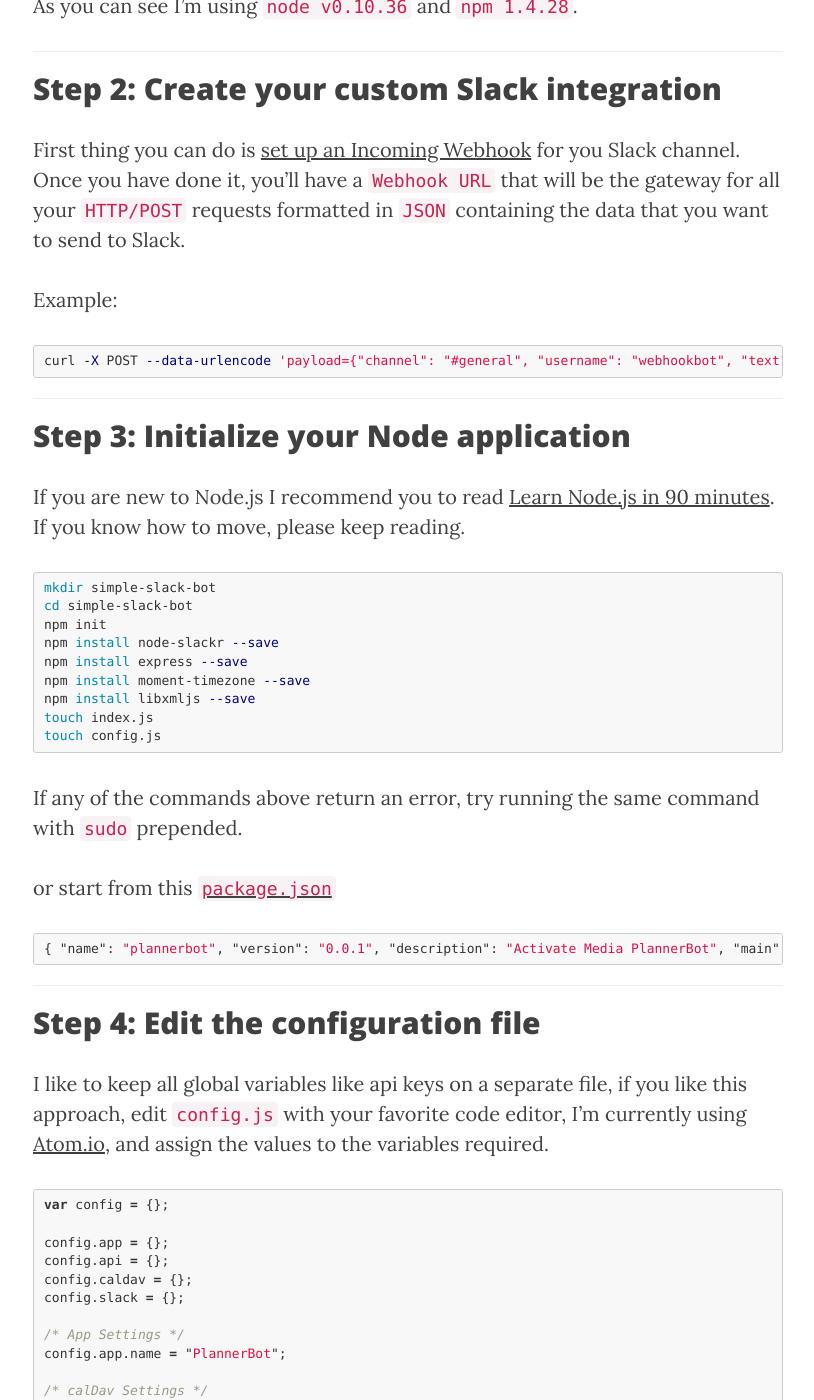
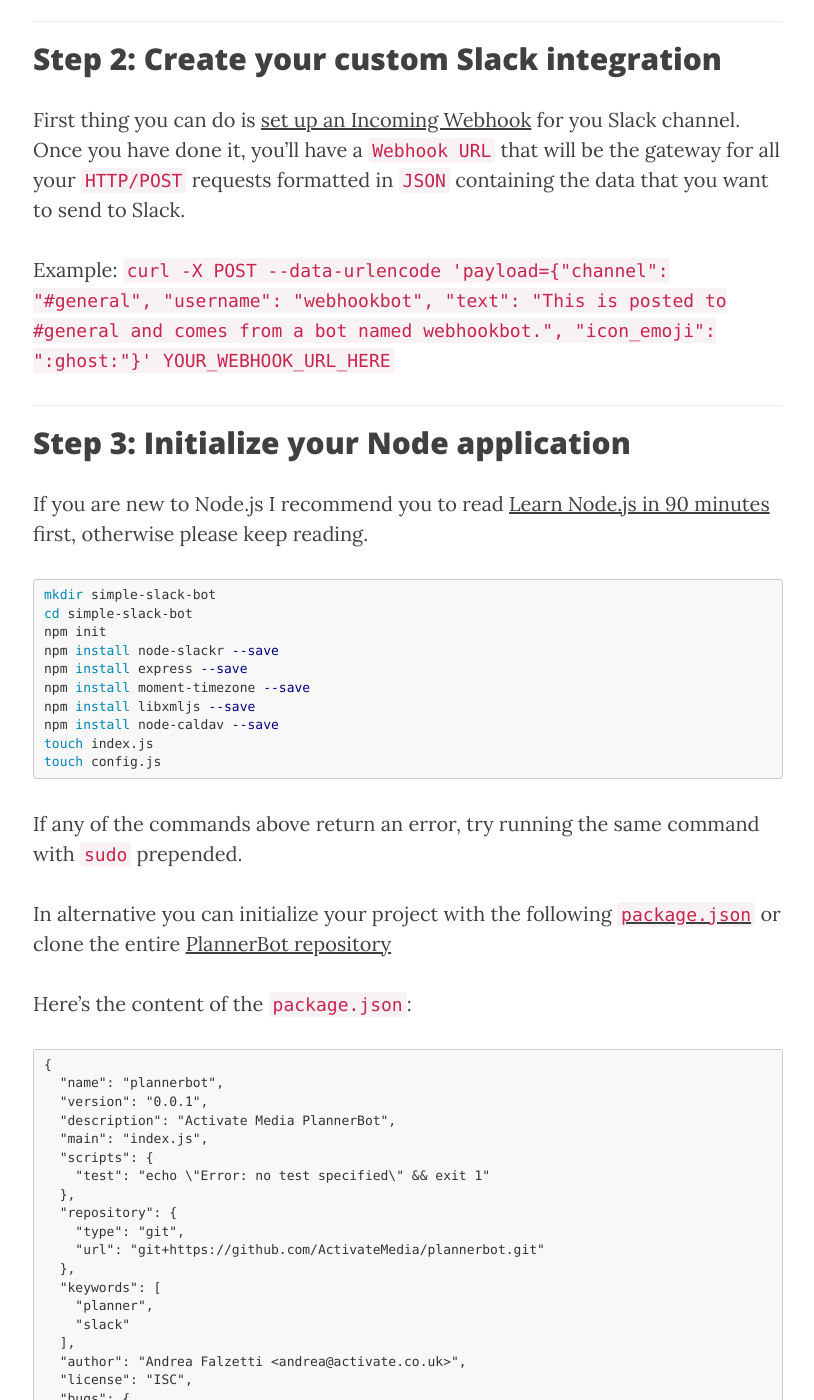
Before and after one commit to andreafalzetti/andreafalzetti.github.io, a Jekyll site: the page built from _posts/2016-03-22-how-to-create-a-simple-slack-bot-in-nodejs.markdown, in a window 1280 px wide and 1400 px high, scrolled down 2132 px. Shown: the whole window, without its empty margins (232-1046 px from the left). Built offline with Jekyll 4.4.1, drawn with Linux system fonts in a browser that asks for light colours; nearby versions of some CDN libraries; comment, search, counter and statistics services are not loaded; some of the changed text lies outside the part shown.

Commit message:
Adding new post + GA + Comments

````diff
--- /dev/null
+++ b/_includes/comments.html
@@ -0,0 +1,24 @@
+{% if page.comments %}
+<div class="container">
+  <div class="row">
+    <div class="col-lg-8 col-lg-offset-2 col-md-10 col-md-offset-1">
+      <!-- Add Disqus comments. -->
+      <div id="disqus_thread"></div>
+      <script type="text/javascript">
+        /* * * CONFIGURATION VARIABLES: EDIT BEFORE PASTING INTO YOUR WEBPAGE * * */
+        var disqus_shortname = 'andreafalzetti'; // required: replace example with your forum shortname
+        var disqus_identifier = "{{ site.disqusid }}{{ page.url | replace:'index.html','' }}";
+
+        /* * * DON'T EDIT BELOW THIS LINE * * */
+        (function() {
+          var dsq = document.createElement('script'); dsq.type = 'text/javascript'; dsq.async = true;
+          dsq.src = '//' + disqus_shortname + '.disqus.com/embed.js';
+          (document.getElementsByTagName('head')[0] || document.getElementsByTagName('body')[0]).appendChild(dsq);
+        })();
+      </script>
+      <noscript>Please enable JavaScript to view the <a href="http://disqus.com/?ref_noscript">comments powered by Disqus.</a></noscript>
+      <a href="http://disqus.com" class="dsq-brlink">comments powered by <span class="logo-disqus">Disqus</span></a>
+      {% endif %}
+    </div>
+  </div>
+</div>
--- /dev/null
+++ b/_includes/google_analytics.html
@@ -0,0 +1,11 @@
+
+<script>
+  (function(i,s,o,g,r,a,m){i['GoogleAnalyticsObject']=r;i[r]=i[r]||function(){
+  (i[r].q=i[r].q||[]).push(arguments)},i[r].l=1*new Date();a=s.createElement(o),
+  m=s.getElementsByTagName(o)[0];a.async=1;a.src=g;m.parentNode.insertBefore(a,m)
+  })(window,document,'script','//www.google-analytics.com/analytics.js','ga');
+
+  ga('create', 'UA-75939523-1', 'auto');
+  ga('send', 'pageview');
+
+</script>
--- a/_layouts/default.html
+++ b/_layouts/default.html
@@ -9,7 +9,11 @@
 
     {{ content }}
 
+    {% include comments.html %}
+
     {% include footer.html %}
+
+    {% include google_analytics.html %}
 
 </body>
 
--- a/_layouts/post.html
+++ b/_layouts/post.html
@@ -43,28 +43,7 @@
                     {% endif %}
                 </ul>
 
-                {% if page.comments %}
-
                 <hr>
-
-                <div id="disqus_thread"></div>
-                  <script>
-                  var disqus_config = function () {
-                    this.page.url = "{{ site.url }}";
-                    this.page.identifier = "{{ page.url }}";
-                  };
-                  (function() { // DON'T EDIT BELOW THIS LINE
-                  var d = document, s = d.createElement('script');
-
-                  s.src = '//andreafalzetti.disqus.com/embed.js';
-
-                  s.setAttribute('data-timestamp', +new Date());
-                  (d.head || d.body).appendChild(s);
-                  })();
-                  </script>
-                </div>
-                <script id="dsq-count-scr" src="//andreafalzetti.disqus.com/count.js" async></script>
-              {% endif %}
 
             </div>
         </div>
--- a/_posts/2016-03-22-how-to-create-a-simple-slack-bot-in-nodejs.markdown
+++ b/_posts/2016-03-22-how-to-create-a-simple-slack-bot-in-nodejs.markdown
@@ -10,20 +10,19 @@
 header-img: "img/post-bg-01.jpg"
 ---
 
-In this post I want to help you creating your *first Slack application with Node.js*.
+In this post I want to help you creating a *simple Slack bot with Node.js*.
 
-Slack has created two different integrations methods, Incoming/Outcoming Webhooks and Bot Users. If you are interested in the latter case, please read my article about _Creating a Slack User Bot_.
+Slack has created two different integrations methods, **Incoming/Outcoming Webhooks** and **Bot Users**. If you are interested in the latter case, please read my article about _Creating a Slack User Bot_.
 
-In this article, we are going to integrate the Slack Incoming Webhooks which allows you to send data into Slack in real-time.
+In this article, we are going to integrate the Slack Incoming Webhooks which allows you to **send data into Slack** in real-time.
 
-The application created for this example has to read a calendar and send the daily events to a Slack channel.
+The application created in this example reads the events from a calendar and sends the daily events to a Slack channel. At [Activate Media](http://activate.co.uk){:target="_blank"} we use this bot everyday. Check out [The Activate bot story](https://medium.com/@activatemedia/the-activate-bot-story-cecfc4764292){:target="_blank"} for more informations.
 
-At [Activate Media](http://activate.co.uk){:target="_blank"} we use this bot everyday. Check out [The Activate bot story](https://medium.com/@activatemedia/the-activate-bot-story-cecfc4764292){:target="_blank"} for more informations.
 ![slack-plannerbot-example]({{site.url}}/img/slack-plannerbot-example.jpg)
 
 ## Step 1: Install Node.js ##
 
-If you have Node installed on your machine, you can skip this step. If now, follow the link based on your operating system:
+If you have Node installed on your machine, you can skip this step. If not, follow the link based on your operating system:
 
 * [OS X](https://nodejs.org/en/download/package-manager/#osx){:target="_blank"}
 * [Linux](https://nodejs.org/en/download/package-manager/){:target="_blank"}
@@ -42,15 +41,14 @@
 First thing you can do is [set up an Incoming Webhook](https://my.slack.com/services/new/incoming-webhook/) for you Slack channel. Once you have done it, you'll have a `Webhook URL` that will be the gateway for all your `HTTP/POST` requests formatted in `JSON` containing the data that you want to send to Slack.
 
 Example:
-{% highlight bash %}
-curl -X POST --data-urlencode 'payload={"channel": "#general", "username": "webhookbot", "text": "This is posted to #general and comes from a bot named webhookbot.", "icon_emoji": ":ghost:"}' YOUR_WEBHOOK_URL_HERE
-{% endhighlight %}
+`curl -X POST --data-urlencode 'payload={"channel": "#general", "username": "webhookbot", "text": "This is posted to #general and comes from a bot named webhookbot.", "icon_emoji": ":ghost:"}' YOUR_WEBHOOK_URL_HERE`
+
 
 ----------
 
 ## Step 3: Initialize your Node application
 
-If you are new to Node.js I recommend you to read [Learn Node.js in 90 minutes](http://rapidops.com/blog/learn-node-js-in-90-minutes/){:target="_blank"}. If you know how to move, please keep reading.
+If you are new to Node.js I recommend you to read [Learn Node.js in 90 minutes](http://rapidops.com/blog/learn-node-js-in-90-minutes/){:target="_blank"} first, otherwise please keep reading.
 
 
 {% highlight bash %}
@@ -61,15 +59,18 @@
 npm install express --save
 npm install moment-timezone --save
 npm install libxmljs --save
+npm install node-caldav --save
 touch index.js
 touch config.js
 {% endhighlight %}
 
 If any of the commands above return an error, try running the same command with `sudo` prepended.
 
-or start from this [`package.json`](https://github.com/ActivateMedia/plannerbot/blob/master/package.json){:target="_blank"}
+In alternative you can initialize your project with the following [`package.json`](https://github.com/ActivateMedia/plannerbot/blob/master/package.json){:target="_blank"} or clone the entire [PlannerBot repository](https://github.com/ActivateMedia/plannerbot.git)
 
-{% highlight json %}
+Here's the content of the `package.json`:
+
+```
 {
   "name": "plannerbot",
   "version": "0.0.1",
@@ -99,7 +100,11 @@
     "node-slackr": "^0.1.2"
   }
 }
-{% endhighlight %}
+```
+
+As you have maybe noticed, in my package.json I don't have a dependency for **node-caldav**, the package in charge of retreiving & parsing the iCalendar feed. This is because I'm using an improved forked version that you can find [here](https://github.com/andreafalzetti/node-caldav){:target="_blank"}.
+
+The main reason of why I did this is because it wasn't parsing correctly the iCalendar feed that I was working with so if you are experiencing any parsing issue have a look at it.
 
 ----------
 
@@ -379,16 +384,10 @@
 
 ----------
 
-## Step 6: Run the application
+## Step 10: Run the application
 
 From the root folder of your application, run `npm start` or `node index.js`. You should see something like this:
 
 ![PlannerBot-Start-Output]({{site.url}}/img/plannerbot-start-output.jpg)
 
 Now you are ready to call your API Endpoint at your-app-domain`/today` and if you have configured everything correctly, your bot will post a message on Slack with your events for today.
-
-----------
-
-If you have any question
-
-Comments
````
Also changed, not shown: other parts of _posts/2016-03-22-how-to-create-a-simple-slack-bot-in-nodejs.markdown (+2 -2 lines).
